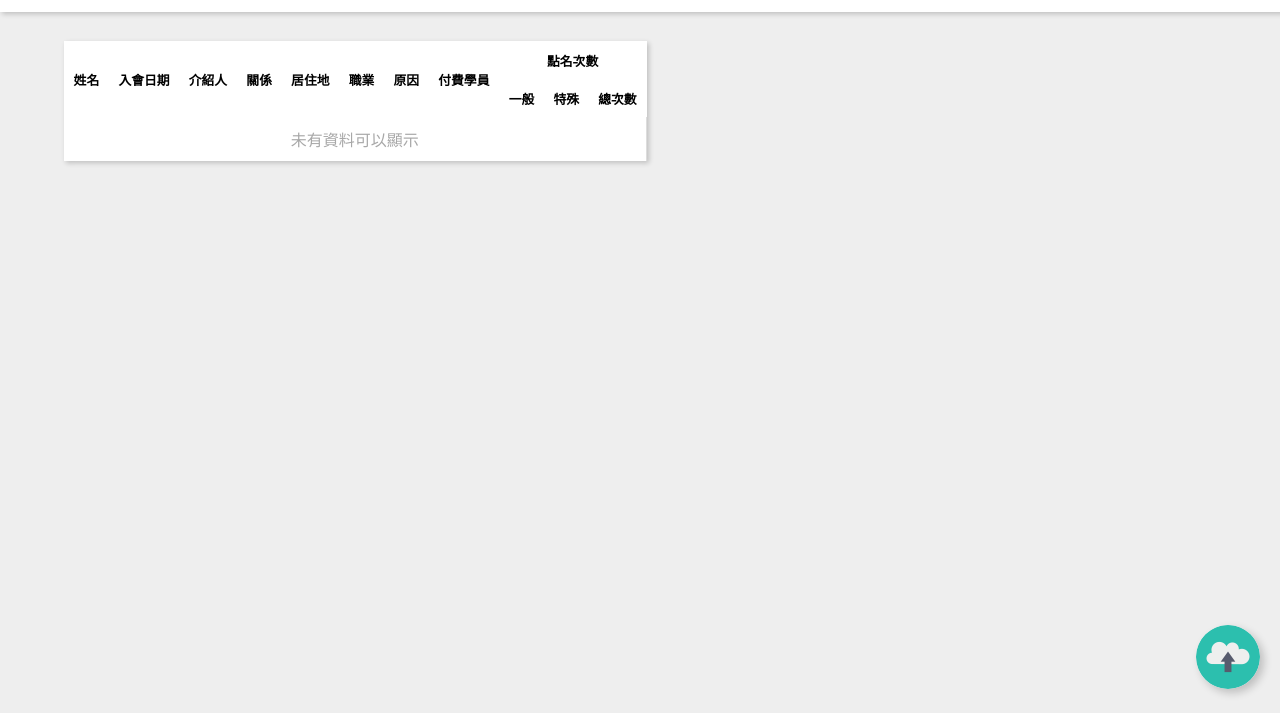
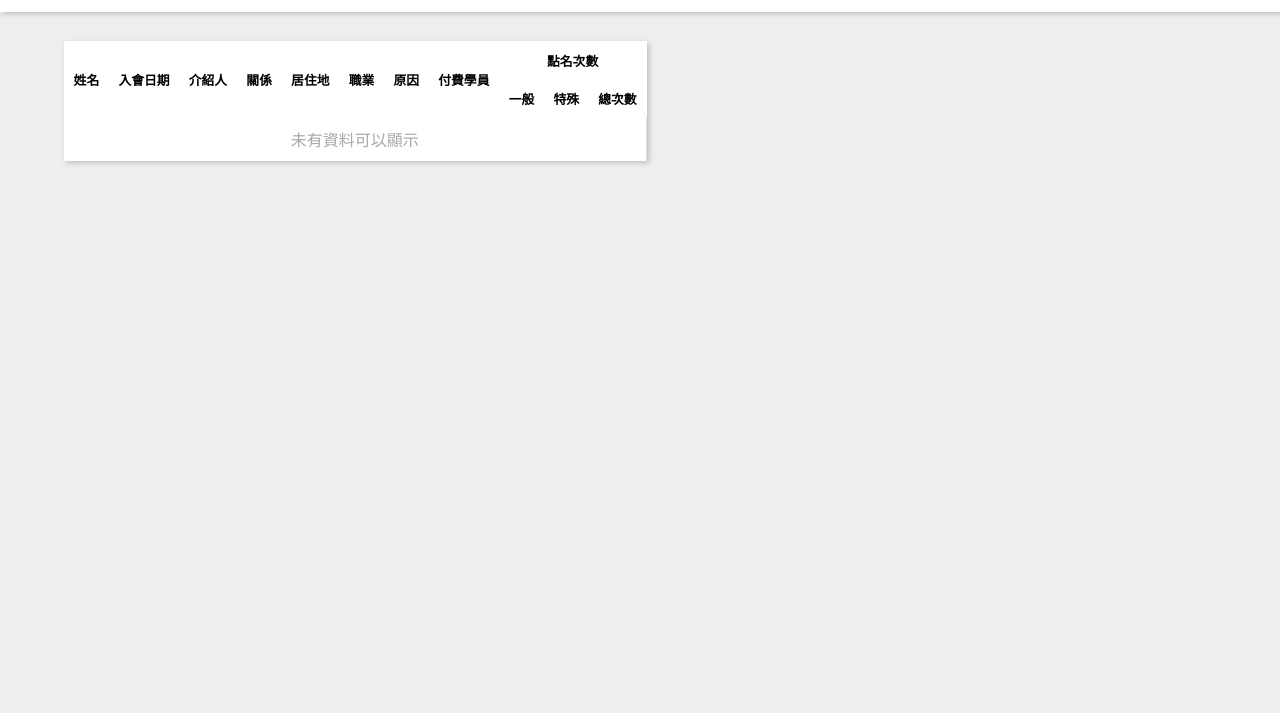
Before and after one commit to tony11tony11t/JSONparse, a plain HTML site: page index.html in a window 1280 px wide. Shown: the part 87-800 px from the top of the page. Drawn offline with Linux system fonts and the light colour scheme; no server answers.

Commit message:
hide upload btn

```diff
--- a/index.html
+++ b/index.html
@@ -38,10 +38,10 @@
                     </tr>
                 </tbody>
             </table>
-            <div class="upload">
+            <!--<div class="upload">
                 <input type="file" id="file-uploader" data-target="file-uploader" hidden/>
                 <label for='file-uploader'><img src="file-upload.png"/></label>
-            </div>
+            </div>-->
         </div>
     </body>
     <script src="index.js"></script>
```
